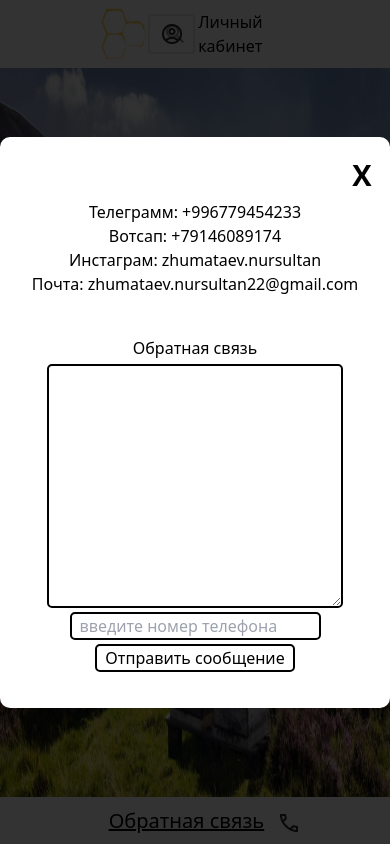
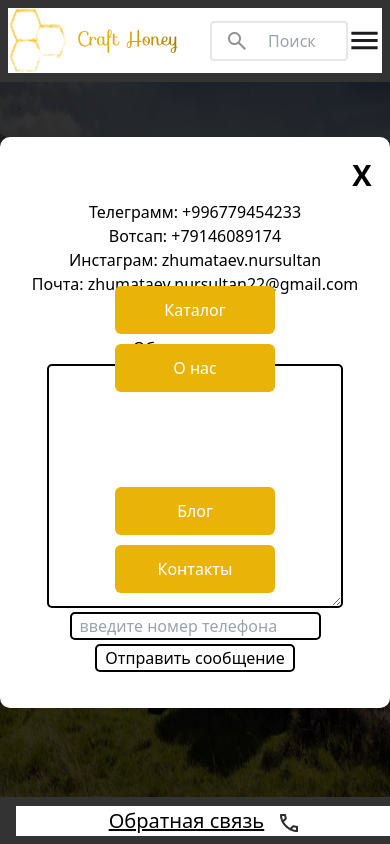
Before and after one commit to Craft-honey-team/E-commerce-vue, a Vue app: page / in a window 390 px wide. Both pictures are taken after a click on the button "Контакты". Built offline with nearby package versions, Linux system fonts and the light colour scheme.

Commit message:
responsive prototype for main page

```diff
--- a/src/components/Contacts.vue
+++ b/src/components/Contacts.vue
@@ -1,8 +1,9 @@
 <template>
 
 
-	<div @click="store.modal = false"  v-if="store.modal" class="absolute z-[11] inset-0 flex justify-center bg-black bg-opacity-80"></div>
-	<div v-if="store.modal" class = "absolute inset-0 flex justify-center items-center">
+
+	<div v-if="store.modal" class = "fixed inset-0 flex justify-center items-center">
+	<div @click="store.modal = false"  v-if="store.modal" class="fixed z-[1] inset-0 flex justify-center bg-black bg-opacity-80"></div>
 	   <div class="bg-white z-[11] w-full w-[40%] rounded-[10px]">
 
 		     <div class="p-2  text-right">
--- a/src/layouts/Footer.vue
+++ b/src/layouts/Footer.vue
@@ -1,6 +1,6 @@
 <template>
 
-   <footer class="bg-white flex justify-center m-[1vh] w-full z-[1]">
+   <footer class="bg-white flex justify-center m-[1vh] w-full">
       <div class="self-center">
 
             <button><span class = "text-[20px] underline">Обратная связь</span><img class = "inline pl-4" src = "@/assets/call.png"></button>
--- a/src/layouts/Header.vue
+++ b/src/layouts/Header.vue
@@ -1,17 +1,19 @@
 <template>
-   <header class="bg-white grid grid-cols-[50%_auto] my-[1vh]">
+   <header class="bg-white grid grid-cols-[50%_auto] my-[1vh] max-[800px]:grid-cols-1">
 
-    	<div class = "grid grid-cols-[auto_50%] items-center">
+    	<div class = "grid grid-cols-[auto_50%] items-center max-[400px]:grid-cols-[54%_auto]">
 
 		     <div class = "flex">
 		     	<router-link class = "inline-block" to="/">
-		        <img class = "self-center w-[60px]" src = "../assets/med2.png"/>
+		        <img class = "self-center w-[60px] inline" src = "../assets/med2.png"/>
+		        <img class = "ml-[10px] self-center w-[100px] inline" src = "../assets/CraftHoney.svg"/>
 		        </router-link>
 		     </div>
-		     <div v-if = "$route.name == 'Home'">
-		        <input class="bg-[url('@/assets/search.png')] bg-no-repeat bg-[left_16px_top_9px] indent-[40px] border-2 w-[100%] h-[40px] rounded-[4px] px-4" type="text" placeholder="Поиск по сайту">
+		     <div v-if = "$route.name == 'Home'" class = "max-[800px]:grid max-[800px]:grid-cols-[80%_auto]">
+		        <input class="bg-[url('@/assets/search.png')] bg-no-repeat bg-[left_16px_top_9px] indent-[40px] border-2 w-[100%] h-[40px] rounded-[4px] px-4" type="text" placeholder="Поиск">
+		        <img class = "justify-self-center self-center min-[801px]:hidden" src = "../assets/menu.svg">
 		     </div>
-		     <div v-if = "$route.name != 'Home'">
+		     <div v-if = "$route.name != 'Home'" class = "[&>*]:mr-[40px]">
 		     	<router-link to = "/Products">Каталог</router-link>
 		     	<router-link to = "/about">О нас</router-link>
 		     	<router-link to = "/about">Блог</router-link>
@@ -20,7 +22,7 @@
 
     	</div>
 
-    	<div class = "grid grid-cols-2 items-center">
+    	<div class = "grid grid-cols-2 items-center max-[800px]:hidden">
     	      <div class = "justify-self-end">
     	      		<div class = "flex">
 			  			<img class = "mr-4 justify-self-end self-center inline" src = "@/assets/account_circle.png">
@@ -28,10 +30,10 @@
 			  		</div>
 			  </div>
 
-			  <div class = "grid grid-cols-2">
+			  <div class = "grid grid-cols-2 max-[1200px]:flex max-[1200px]:justify-end">
 
 			  		<div class = "justify-self-end self-center">
-				    	<img class="max-[800px]:hidden" src="@/assets/shopping_cart.png" alt="">
+				    	<img class="max-[1200px]:mr-[20px] max-[800px]:hidden" src="@/assets/shopping_cart.png" alt="">
 			  		</div>
 
 			  		<div class = "justify-self-end">
--- a/src/layouts/Layout.vue
+++ b/src/layouts/Layout.vue
@@ -1,8 +1,10 @@
 <template>
 
+<div class = "px-[5%] min-h-screen grid grid-rows-[max-content_auto_max-content] max-[800px]:px-[2%]">
 <Header />
 <slot />
 <Footer />
+</div>
 
 </template>
 
--- a/src/main.js
+++ b/src/main.js
@@ -1,6 +1,7 @@
 import { createApp } from 'vue'
 import { createPinia } from 'pinia'
 import { useStore } from '@/stores/test'
+import Contacts from '@/components/Contacts.vue'
 
 import App from './App.vue'
 import router from './router'
@@ -10,6 +11,8 @@ import './assets/main.css'
 const app = createApp(App)
 const pinia = createPinia();
 
+app.component('Contacts', Contacts)
+
 app.use(pinia)
 app.use(router)
 
--- a/src/views/About.vue
+++ b/src/views/About.vue
@@ -1,6 +1,7 @@
 <template>
 
-<div class = "px-[100px]">
+<Contacts/>
+
   <Layout>
     <div>
       <h1 class="mb-[30px] mt-[20px] text-[40px]"> <strong>О нас</strong> </h1>
@@ -10,10 +11,11 @@
       </div>
       <div class=" text-justify ">
         <div class="text-[20px] mb-[40px]">
-          <article class="indent-[60px]">
-            <p class="leading-[35px]"> Мы рады приветствовать Вас на нашем семейном производстве экологически чистых
-              продуктов <br> <p class="text-center font-bold text-[20px] mt-[-12px] mb-[7px] ">Craft Honey!</p> </p>
-            <p class="mb-[23px]">
+          <article class="indent-[60px] [&>*]:mb-[23px]">
+            <p class=""> Мы рады приветствовать Вас на нашем семейном производстве экологически чистых
+              продуктов <span class="indent-[0px] text-center font-bold text-[20px]  mb-[7px] ">Craft Honey!</span> </p>
+
+            <p>
               Наше небольшое семейное производство берет свое начало в далеком 1996 году, а началось все с того, что наш
               папа
               решил завести несколько пчелиных семей и начал постигать основы общения с пчелами, изучать их нрав и
@@ -22,13 +24,13 @@
               изучение
               пчеловодства мы экспериментировали и заводили другие породы пчел:
             </p>
-            <p class="mb-[23px]">
+            <p>
               в 2000 году мы заводили Карпатскую породу пчел, порядка 15 семей, в 2014 перешли на породу Карника и
               увеличили
               количество семей уже до 40, а к 2020 году увеличили количество семей этой породы до 235.
               С 2022 года мы оставили 110 семей пород Бакфаст и Карника.
             </p>
-            <p class="mb-[23px]">
+            <p>
               Экологически чистое место расположение нашей пасеки в высокогорье Джалал-Абадской области обеспечивает
               высокое
               качество продукта, чистый горный воздух, обширные луга с разными травами, кристально-чистая вода горных
@@ -47,7 +49,7 @@
 
   </Layout>
 
-</div>
+
 
 </template>
 
--- a/src/views/Home.vue
+++ b/src/views/Home.vue
@@ -2,15 +2,15 @@
 
 <Contacts buttonName="Контакты"/>
 
-<div @touchmove = "touch" @mousemove = "check" class = "grid grid-rows-[max-content_auto_max-content] absolute inset-0 px-[100px]">
+<div @touchmove = "touch" @mousemove = "check" >
 
 
-<Layout>
+<Layout class = "absolute inset-0 overflow-hidden">
   <div class = "relative overflow-hidden -mx-[100px]">
   <img :style = "{'transform': `translate(${xPos/10}px, ${yPos/10}px)` }" class = "select-none max-w-none w-[120%] h-[56%] absolute left-[-10%] top-[-10%] -z-10" src="../assets/paralax1.png" />
   <img :style = "{'transform': `translate(${xPos/13}px, ${yPos/13}px)` }" class = "select-none max-w-none w-[120%] h-[50%] absolute left-[-10%] top-0 -z-10" src="../assets/paralax2.png" />
-  <img :style = "{'transform': `translate(${xPos/24}px, ${yPos/24}px)` }" class = "select-none max-w-none w-[30%] h-[56%] absolute left-[4%] bottom-[40px] z-[-9] max-[800px]:w-[40%]" src="../assets/paralax3a.png" />
-  <img :style = "{'transform': `translate(${xPos/24}px, ${yPos/24}px)` }" class = "select-none max-w-none w-[32%] h-[66%] absolute left-[40%] bottom-[-30px] z-[-9] max-[800px]:w-[50%]" src="../assets/paralax3b.png" />
+  <img :style = "{'transform': `translate(${xPos/24}px, ${yPos/24}px)` }" class = "select-none max-w-none w-[30%] h-[56%] absolute left-[4%] bottom-[6%] z-[-9] max-[800px]:w-[40%]" src="../assets/paralax3a.png" />
+  <img :style = "{'transform': `translate(${xPos/24}px, ${yPos/24}px)` }" class = "select-none max-w-none w-[32%] h-[66%] absolute left-[40%] bottom-[-1%] z-[-9] max-[800px]:w-[50%]" src="../assets/paralax3b.png" />
   <img :style = "{'transform': `translate(${xPos/18}px, ${yPos/20}px)` }" class = "select-none max-w-none w-[120%] h-[70%] absolute left-[-10%] bottom-[-4%] -z-10 max-[800px]:w-[140%]" src="../assets/paralax9.png" />
 
   <div class="h-full justify-center flex items-center">
@@ -23,7 +23,7 @@
       </div>
       <div class="rounded-full justify-center flex max-[800px]:pt-[10px]">
       	  <div class="grid grid-cols-2 gap-[20vw] max-[800px]:grid-cols-1 max-[800px]:gap-[10px]">
-          	<button class="relative z-10 text-black bg-yellow-500 w-40 h-12 rounded-md">Блог</button>
+          	<button class="relative z-10 bg-yellow-500 w-40 h-12 rounded-md">Блог</button>
           	<button @click = "store.modal = true" class="relative z-10 bg-yellow-500 w-40 h-12 rounded-md">Контакты</button>
           </div>
       </div>
--- a/src/views/Products.vue
+++ b/src/views/Products.vue
@@ -2,15 +2,15 @@
 
 <Contacts buttonName = "Контакты"/>
 
-<div class = "px-[100px] grid grid-rows-[max-content_max-content_auto_max-content] min-h-screen">
 	<Layout>
 
-        <div class = "pt-[20px] mt-[20px] mb-[40px] border-t-[3px] border-black"><p class = "text-[50px]">Каталог</p></div>
+		<div>
+        	<div class = "pt-[20px] mt-[20px] mb-[40px] border-t-[3px] border-black"><p class = "text-[50px]">Каталог</p></div>
 
-    	<ProductList />
+    		<ProductList />
+    	</div>
 
     </Layout>
-</div>
 
 </template>
 
```
Also changed, not shown: src/assets/CraftHoney.svg (added), src/assets/menu.svg (added), 11 other files (tests, documents, lock files or other folders).
